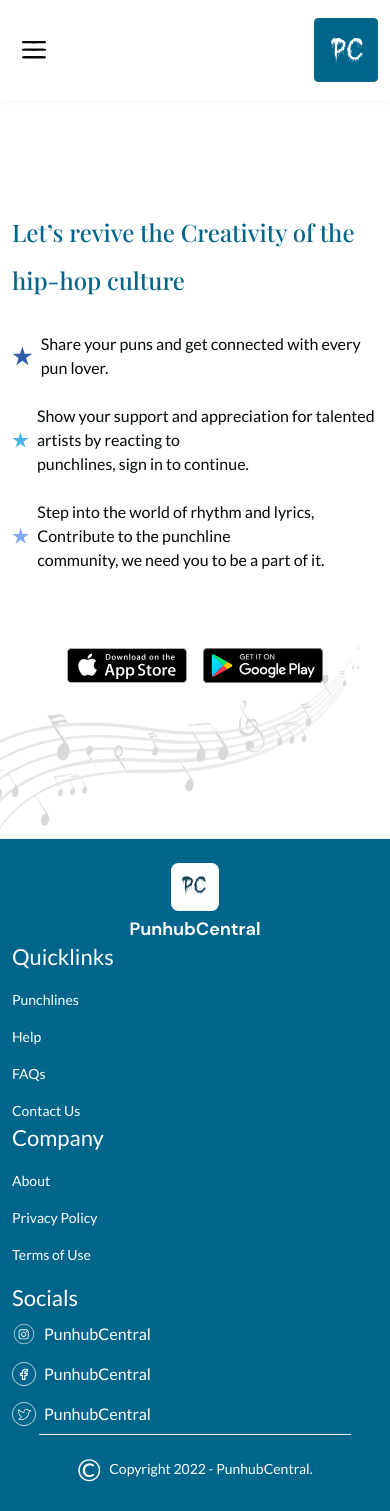
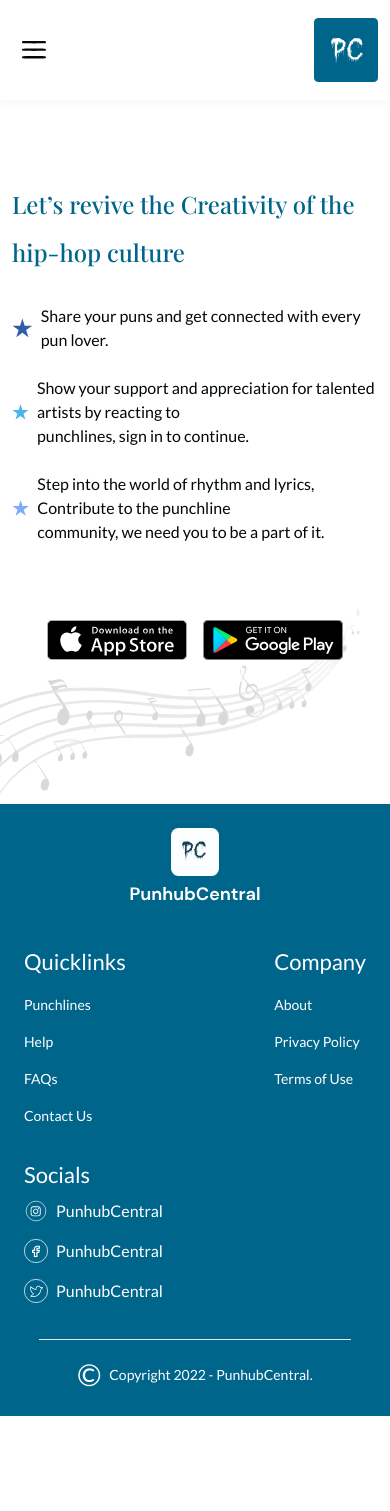
Before and after one commit to samfrexz619/punhub-central, a Next.js app: page / in a window 390 px wide. After the commit the page ends 1416 px from the top, so only its background shows below. Built offline with nearby package versions, Linux system fonts and the light colour scheme.

Commit message:
update styles

```diff
--- a/app/(pages)/page.tsx
+++ b/app/(pages)/page.tsx
@@ -1,6 +1,5 @@
 import Footer from "../components/Footer/Footer";
 import BodySection from "../components/bodySection/BodySection";
-import Navigation from "../components/mobileNav/Navigation";
 
 export default function Home() {
   return (
@@ -9,7 +8,6 @@ export default function Home() {
         <BodySection />
       </section>
       <Footer />
-      {/* <Navigation /> */}
     </main>
   );
 }
--- a/app/components/Footer/Footer.tsx
+++ b/app/components/Footer/Footer.tsx
@@ -7,7 +7,7 @@ const Footer = () => {
     <footer className='w-full bg-main mt-36 py-6 text-white'>
       <div className='lg:px-37 block w-full px-3 lg:flex lg:h-[290px] lg:justify-between flex-wrap lg:flex-nowrap'>
 
-        <div className='w-full lg:w-auto flex justify-center'>
+        <div className='w-full lg:w-[132px] flex justify-center mr-20 pb-10 lg:pb-0'>
           <Link href={'/'}>
             <Image
               src={'/assets/logo-white.svg'}
@@ -18,12 +18,12 @@ const Footer = () => {
           </Link>
         </div>
 
+        <div className='lg:w-linkWidth w-full flex justify-between pb-7 lg:pb-0 flex-wrap px-3 lg:px-0'>
           <div className='hidden lg:block'>
             <h4 className='text-22 font-medium'>Apps</h4>
             <Link href={'#'} className='block py-4 text-14 font-normal'>PunhubCentral for Android</Link>
             <Link href={'#'} className='block text-14 font-normal'>PunhubCentral for iOS</Link>
           </div>
-
           <div className=''>
             <h4 className='text-22 font-medium'>Quicklinks</h4>
             <Link href={'#'} className='block py-4 text-14 font-normal'>Punchlines</Link>
@@ -39,7 +39,7 @@ const Footer = () => {
               <Link href={'#'} className='block py-4 text-14 font-normal'>Terms of Use</Link>
             </div>
           </div>
-            <div className='h-full flex flex-col justify-between'>
+          <div className='h-full w-full md:w-auto pt-8 md:pt-0 flex flex-col justify-between'>
             <div>
               <h4 className='text-22 font-medium'>Socials</h4>
               <a href="#" className='flex gap-x-2 items-center py-2'>
@@ -54,6 +54,7 @@ const Footer = () => {
                 <Socials social='x' />
                 <span>PunhubCentral</span>
               </a>
+            </div>
           </div>
         </div>
       </div>
--- a/app/components/bodySection/BodySection.tsx
+++ b/app/components/bodySection/BodySection.tsx
@@ -26,7 +26,7 @@ const BodySection = () => {
   ]
 
   return (
-    <div className="w-full relative py-3">
+    <div className="w-full relative lg:py-3">
       <div className="lg:px-37 px-3 lg:flex justify-between gap-x-8">
         <div className="lg:w-[552px]">
           <h1 className={`${playfair_display.className} text-2xl md:text-[43px] font-medium text-main leading-[48px]`}>
--- a/app/components/bodySection/Button.tsx
+++ b/app/components/bodySection/Button.tsx
@@ -1,26 +1,26 @@
 import Image from "next/image";
 
 interface Props {
-  variant: 'google'|'app';
+  variant: 'google' | 'app';
 }
 
 const Button: React.FC<Props> = ({ variant }) => {
   return (
     <button className="z-10">
       {variant === 'app'
-        ?<Image
+        ? <Image
           src={'/assets/apple.svg'}
           alt="app store image"
           height={52}
           width={180}
-          className="w-[120px] lg:w-[180px]"
+          className="w-[140px] lg:w-[180px]"
         />
-        :<Image
+        : <Image
           src={'/assets/google.svg'}
           alt="app store image"
           height={52}
           width={180}
-          className="w-[120px] lg:w-[180px]"
+          className="w-[140px] lg:w-[180px]"
         />}
     </button>
   );
--- a/app/layout.tsx
+++ b/app/layout.tsx
@@ -18,8 +18,8 @@ export default function RootLayout({
     <html lang="en" className={lato.className}>
       <body>
         <main className="bg-white">
-          <NavBar  />
-          <main className="w-full relative top-25 mt-24 overflow-x-hidden">
+          <NavBar />
+          <main className="w-full relative top-25 mt-20 overflow-x-hidden">
             {children}
           </main>
         </main>
--- a/tailwind.config.ts
+++ b/tailwind.config.ts
@@ -27,7 +27,8 @@ const config: Config = {
         19: '308px',
         310: 'calc(100% - 310px)',
         rem: 'calc(100% - 552px)',
-        footWidth: 'calc(100% - 180px)'
+        footWidth: 'calc(100% - 180px)',
+        linkWidth: 'calc(100% - 132px)',
       },
       boxShadow: {
         nav: '0px 4px 4px 0px rgba(234, 234, 234, 0.25)',
```
Lines whose indentation alone changed are shown as unchanged.
